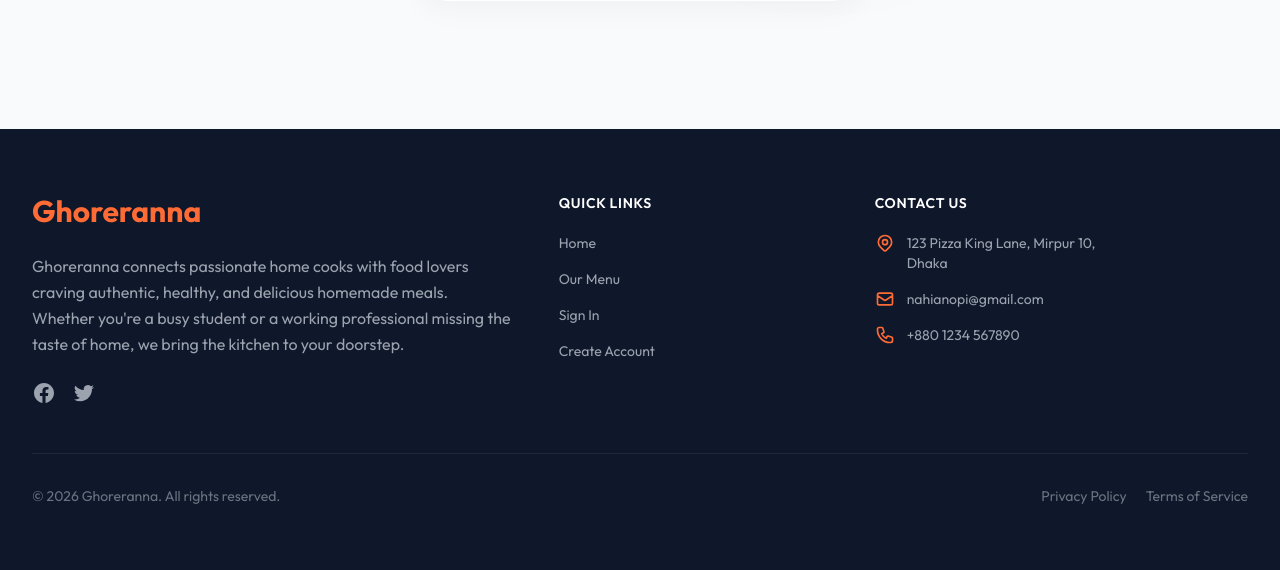
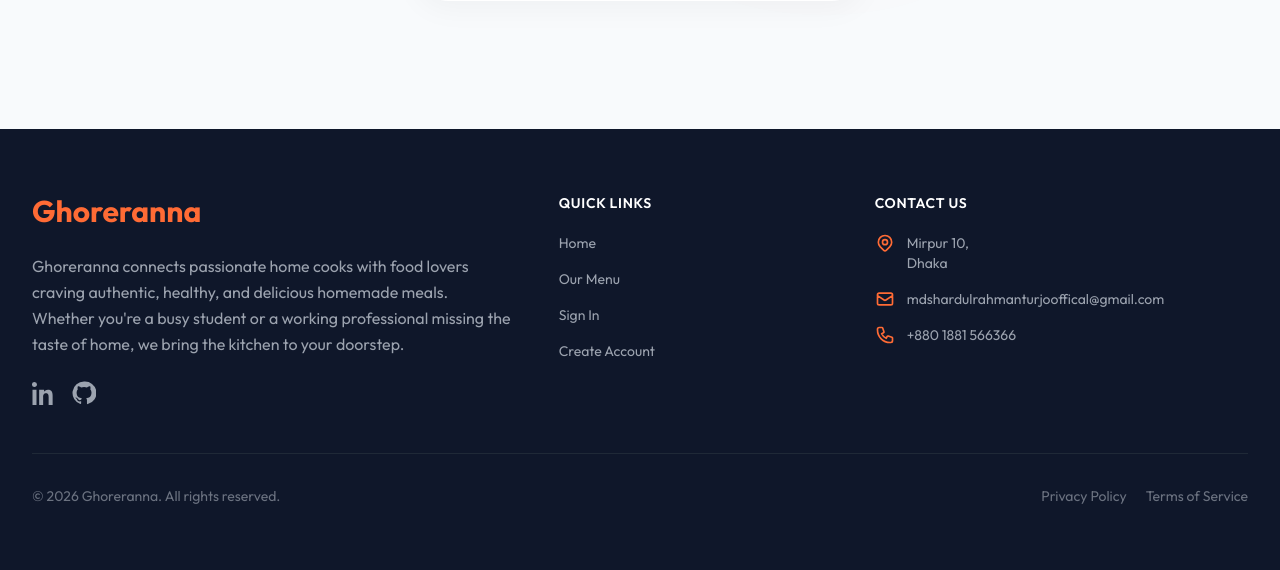
Before and after one commit to turjo25/GhoreRanna, a Django app: page /login/ in a window 1280 px wide. Shown: the part 661-1231 px from the top of the page. Run offline with Django 5.2, Linux system fonts and the light colour scheme; some libraries are stand-ins or nearby versions.

Commit message:
changes the footer's social links

```diff
--- a/templates/base.html
+++ b/templates/base.html
@@ -384,19 +384,16 @@
                         taste of home, we bring the kitchen to your doorstep.
                     </p>
                     <div class="flex space-x-4">
-                        <a href="#" class="text-gray-400 hover:text-white transition">
-                            <span class="sr-only">Facebook</span>
+                        <a href="https://www.linkedin.com/in/srturjo25" class="text-gray-400 hover:text-white transition">
+                            <span class="sr-only">LinkedIn</span>
                             <svg class="h-6 w-6" fill="currentColor" viewBox="0 0 24 24">
-                                <path fill-rule="evenodd"
-                                    d="M22 12c0-5.523-4.477-10-10-10S2 6.477 2 12c0 4.991 3.657 9.128 8.438 9.878v-6.987h-2.54V12h2.54V9.797c0-2.506 1.492-3.89 3.777-3.89 1.094 0 2.238.195 2.238.195v2.46h-1.26c-1.243 0-1.63.771-1.63 1.562V12h2.773l-.443 2.89h-2.33v6.988C18.343 21.128 22 16.991 22 12z"
-                                    clip-rule="evenodd" />
+                                <path d="M4.983 3.5C4.983 4.88 3.867 6 2.5 6A2.5 2.5 0 1 1 4.983 3.5zM.5 8.75h4V24h-4V8.75zM8.25 8.75h3.83v2.08h.05c.53-1 1.82-2.08 3.75-2.08 4.01 0 4.75 2.64 4.75 6.07V24h-4v-7.63c0-1.82-.03-4.16-2.54-4.16-2.55 0-2.94 1.99-2.94 4.03V24h-4V8.75z" />
                             </svg>
                         </a>
-                        <a href="#" class="text-gray-400 hover:text-white transition">
-                            <span class="sr-only">Twitter</span>
+                        <a href="https://github.com/turjo25" class="text-gray-400 hover:text-white transition">
+                            <span class="sr-only">GitHub</span>
                             <svg class="h-6 w-6" fill="currentColor" viewBox="0 0 24 24">
-                                <path
-                                    d="M8.29 20.251c7.547 0 11.675-6.253 11.675-11.675 0-.178 0-.355-.012-.53A8.348 8.348 0 0022 5.92a8.19 8.19 0 01-2.357.646 4.118 4.118 0 001.804-2.27 8.224 8.224 0 01-2.605.996 4.107 4.107 0 00-6.993 3.743 11.65 11.65 0 01-8.457-4.287 4.106 4.106 0 001.27 5.477A4.072 4.072 0 012.8 9.713v.052a4.105 4.105 0 003.292 4.022 4.095 4.095 0 01-1.853.07 4.108 4.108 0 003.834 2.85A8.233 8.233 0 012 18.407a11.616 11.616 0 006.29 1.84" />
+                                <path d="M12 .5a11.5 11.5 0 0 0-3.64 22.41c.58.1.79-.25.79-.56v-2c-3.22.7-3.9-1.36-3.9-1.36a3.08 3.08 0 0 0-1.29-1.7c-1.05-.72.08-.7.08-.7a2.43 2.43 0 0 1 1.77 1.2 2.47 2.47 0 0 0 3.37.96 2.48 2.48 0 0 1 .73-1.55c-2.58-.3-5.29-1.29-5.29-5.73a4.48 4.48 0 0 1 1.2-3.12 4.17 4.17 0 0 1 .11-3.08s.98-.31 3.2 1.19a11.04 11.04 0 0 1 5.84 0c2.22-1.5 3.2-1.19 3.2-1.19a4.17 4.17 0 0 1 .11 3.08 4.48 4.48 0 0 1 1.2 3.12c0 4.45-2.72 5.42-5.3 5.72a2.78 2.78 0 0 1 .79 2.16v3.21c0 .31.21.66.8.55A11.5 11.5 0 0 0 12 .5z" />
                             </svg>
                         </a>
                     </div>
@@ -428,7 +425,7 @@
                                 <path stroke-linecap="round" stroke-linejoin="round" stroke-width="2"
                                     d="M15 11a3 3 0 11-6 0 3 3 0 016 0z" />
                             </svg>
-                            <span>123 Pizza King Lane, Mirpur 10,<br>Dhaka</span>
+                            <span>Mirpur 10,<br>Dhaka</span>
                         </li>
                         <li class="flex items-center">
                             <svg class="flex-shrink-0 h-5 w-5 text-primary mr-3" fill="none" viewBox="0 0 24 24"
@@ -436,8 +433,8 @@
                                 <path stroke-linecap="round" stroke-linejoin="round" stroke-width="2"
                                     d="M3 8l7.89 5.26a2 2 0 002.22 0L21 8M5 19h14a2 2 0 002-2V7a2 2 0 00-2-2H5a2 2 0 00-2 2v10a2 2 0 002 2z" />
                             </svg>
-                            <a href="mailto:hello@ghoreranna.com"
-                                class="hover:text-white transition">nahianopi@gmail.com</a>
+                            <a href="mailto:mdshardulrahmanturjooffical@gmail.com"
+                                class="hover:text-white transition">mdshardulrahmanturjooffical@gmail.com</a>
                         </li>
                         <li class="flex items-center">
                             <svg class="flex-shrink-0 h-5 w-5 text-primary mr-3" fill="none" viewBox="0 0 24 24"
@@ -445,7 +442,7 @@
                                 <path stroke-linecap="round" stroke-linejoin="round" stroke-width="2"
                                     d="M3 5a2 2 0 012-2h3.28a1 1 0 01.948.684l1.498 4.493a1 1 0 01-.502 1.21l-2.257 1.13a11.042 11.042 0 005.516 5.516l1.13-2.257a1 1 0 011.21-.502l4.493 1.498a1 1 0 01.684.949V19a2 2 0 01-2 2h-1C9.716 21 3 14.284 3 6V5z" />
                             </svg>
-                            <span>+880 1234 567890</span>
+                            <span>+880 1881 566366</span>
                         </li>
                     </ul>
                 </div>
```
